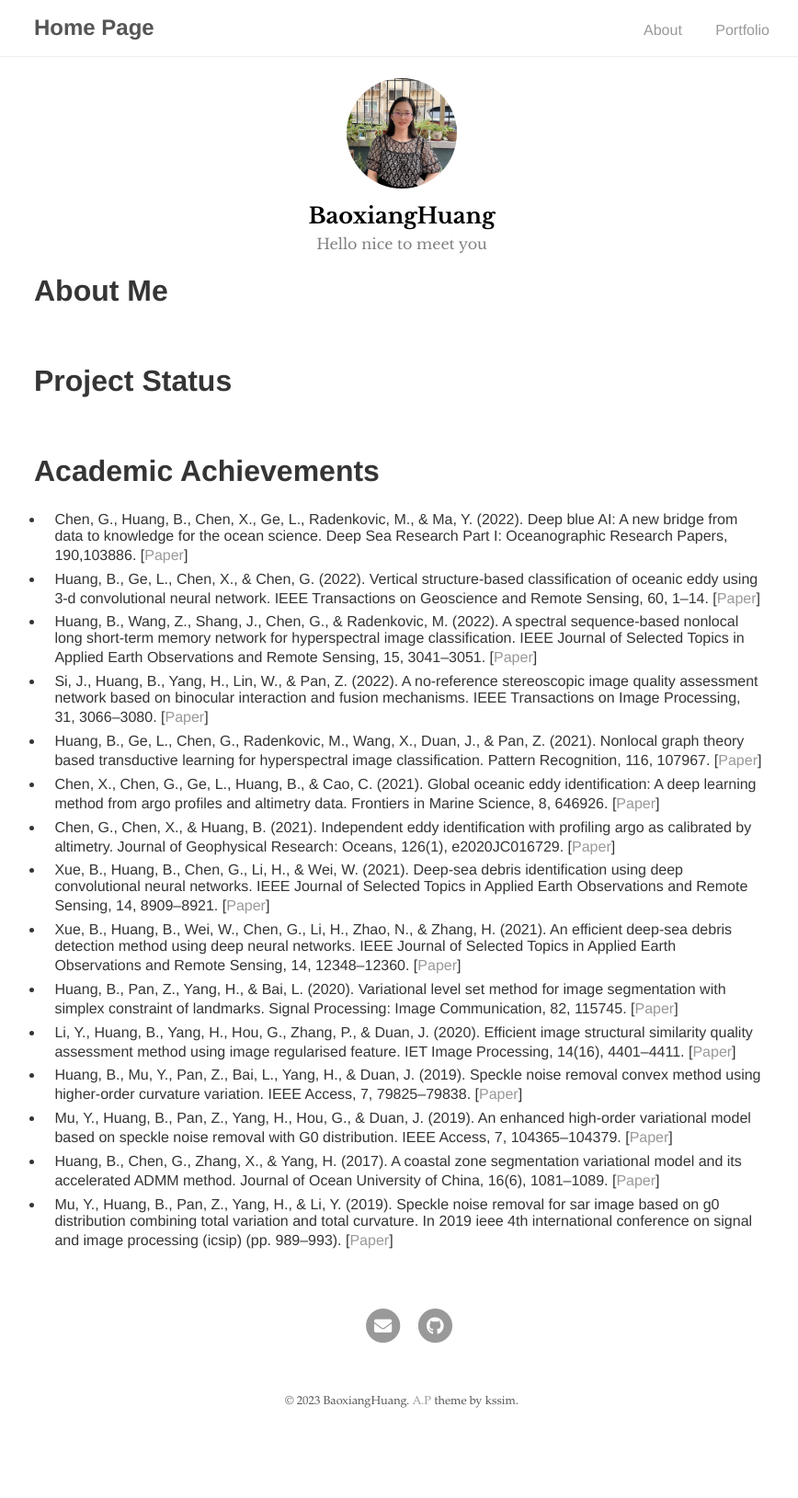
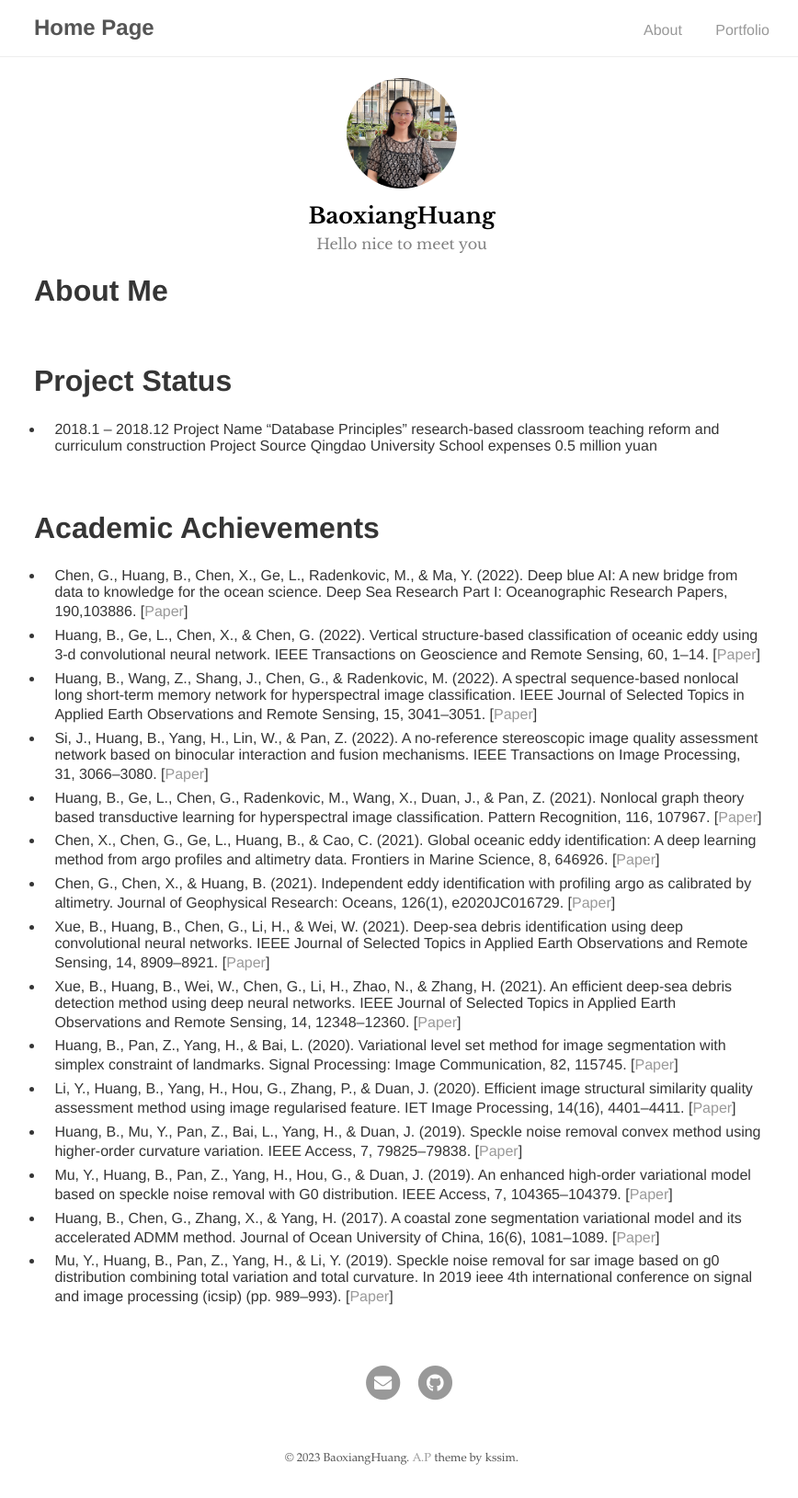
Before and after one commit to BaoxiangHuang/BaoxiangHuang.github.io, a Jekyll site: the page built from index.md, in a window 1280 px wide. Shown: the whole page at 92% size, without its empty margins (203-1071 px from the left). Built offline with Jekyll 4.4.1, drawn with Linux system fonts in a browser that asks for light colours; our own code applies the rules of GitHub Pages for plain Markdown files; before the commit the page ends 1567 px from its top, so only the background shows below that.

Commit message:
Update index.md

```diff
--- a/index.md
+++ b/index.md
@@ -8,7 +8,9 @@ layout: about
 <br/>
 
 # Project Status
-
+* 2018.1 – 2018.12       Project Name  "Database Principles" research-based classroom teaching reform and curriculum construction
+                         Project Source  Qingdao University
+                         School expenses  0.5 million yuan
 
 
 <br/>
```
